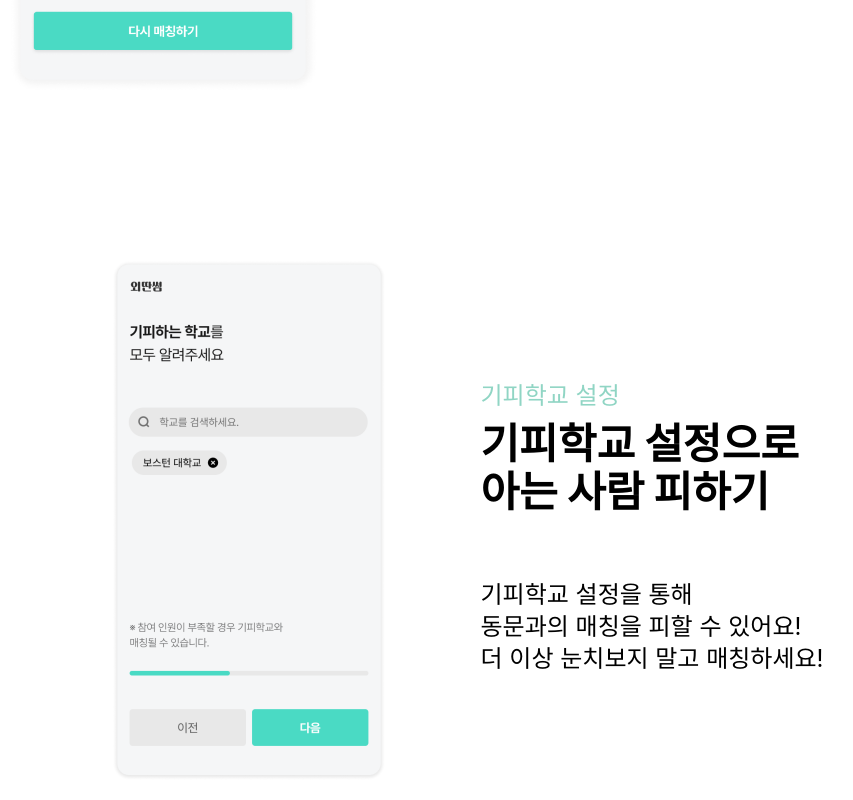
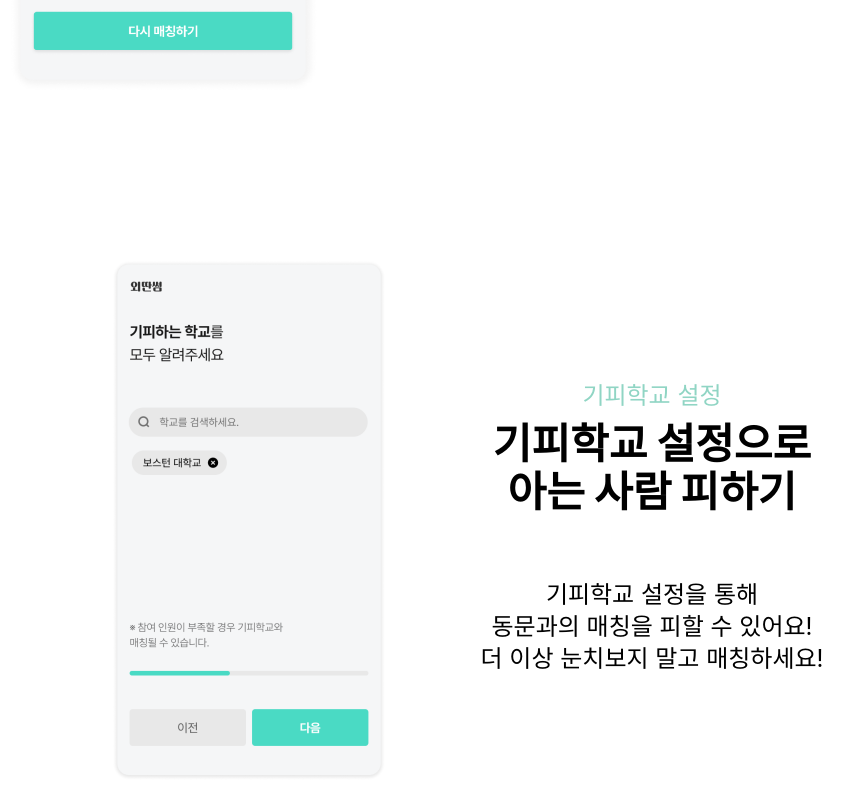
Before and after one commit to leejiho9898/lonessum-Landing, a Next.js app: page / in a window 1280 px wide. Shown: the part 2520-3320 px from the top of the page, without its empty margins (174-1027 px from the left). Built offline with nearby package versions, Linux system fonts and the light colour scheme; a web font is replaced by a local one.

Commit message:
feat: 기획 수정에 의한 변경

```diff
--- a/components/Footer.tsx
+++ b/components/Footer.tsx
@@ -24,7 +24,7 @@ function Footer() {
             </a>
           </InfoStlyed>
           <InfoStlyed>
-            <a href="http://pf.kakao.com/_XUkxkb"> 카카오톡</a>
+            <a href="http://pf.kakao.com/_XyXIxj/chat"> 카카오톡</a>
           </InfoStlyed>
           <InfoStlyed>
             <a href="https://www.linkedin.com/company/lonessum/">링크드인</a>
@@ -53,13 +53,17 @@ const FooterLayout = styled.footer`
 const FooterContents = styled.div`
   margin: 0 auto;
   padding: 80px 10px;
-
+  max-width: 1040px;
+  width: 100%;
   display: flex;
 `;
 const InfoBox = styled.div`
   width: 150px;
   font-weight: 700;
   font-size: 20px;
+  ${media.medium} {
+    font-size: 12px;
+  }
 `;
 const InfoTit = styled.div`
   color: #abacb0;
@@ -73,7 +77,7 @@ const EtcInfos = styled.div`
   line-height: 30px;
   font-size: 20px;
   ${media.medium} {
-    font-size: 14px;
+    font-size: 12px;
   }
 `;
 
--- a/components/GoAppBox.tsx
+++ b/components/GoAppBox.tsx
@@ -5,7 +5,7 @@ import { media } from "../styles/media";
 function GoAppBox() {
   return (
     <GoAppLinkStyled>
-      <a href="https://app.lonessum.com">매칭하러 가기</a>
+      <a href="https://lonessum.com">매칭하러 가기</a>
     </GoAppLinkStyled>
   );
 }
@@ -24,9 +24,11 @@ export const GoAppLinkStyled = styled.div`
   font-size: 30px;
   box-shadow: rgba(0, 0, 0, 0.24) 0px 3px 8px;
   ${media.medium} {
-    width: 200px;
-    height: 40px;
-    font-size: 18px;
+    margin: 36px 0 0 0;
+    width: 165px;
+    height: 37px;
+    font-size: 16px;
+    z-index: 9999;
   }
 `;
 
--- a/components/Main.tsx
+++ b/components/Main.tsx
@@ -54,7 +54,7 @@ function Main() {
           />
         </ImageWrapper>
       </MainContentsReverse>
-      <MainContentsReverse>
+      <CenterContents>
         <MainRightDescription>
           <DescriptionTit>기피학교 설정</DescriptionTit>
           <SubTit>
@@ -74,7 +74,7 @@ function Main() {
             alt="설문 이미지"
           />
         </ImageWrapper>
-      </MainContentsReverse>
+      </CenterContents>
       <MainContents>
         <MainDescription>
           <DescriptionTit>안전 시스템</DescriptionTit>
@@ -82,9 +82,9 @@ function Main() {
             자동 인증 시스템으로 <br /> 외딴썸에서 안전하게
           </SubTit>
           <div>
-            1. 학교 이메일을 통한 본인 인증
-            <br /> 2. 24시간 불건전 유저 모니터링
-            <br /> 3. 비매너 유저 신고 기능
+            ✅ 학교 이메일을 통한 본인 인증
+            <br /> ✅ 24시간 불건전 유저 모니터링
+            <br /> ✅ 비매너 유저 신고 기능
           </div>
         </MainDescription>
         <ImageWrapper>
@@ -99,12 +99,12 @@ function Main() {
       <MainContents>
         <MainDescription>
           <SubTit>
-            매일 10시 <br /> 엄선된 유학생이 <br />
+            매일 10시 <br /> 최적의 상대가 <br />
             소개됩니다.
           </SubTit>
           <div>
             메일을 통해 학교인증을 마치고
-            <br /> 이상형 테스트에 통과하신 여성회원
+            <br /> 매칭 알고리즘이 선정한 회원
           </div>
         </MainDescription>
         <ImageWrapper>
@@ -123,11 +123,13 @@ function Main() {
 const MainLayout = styled.main`
   margin: 0 auto;
   max-width: 1000px;
+  line-height: 32px;
   font-size: 24px;
   padding: 0 40px;
   ${media.medium} {
     padding: 0 20px;
-    font-size: 18px;
+    font-size: 16px;
+    line-height: 24px;
   }
   ${media.small} {
     padding: 0 12px;
@@ -145,8 +147,12 @@ const MainRightDescription = styled(Description)`
     margin-left: 0px;
   }
 `;
+
 const DescriptionTit = styled.div`
   color: #90d5c4;
+  ${media.medium} {
+    font-size: 16px;
+  }
 `;
 const SubTit = styled.div`
   margin: 8px 0 63px 0;
@@ -154,15 +160,20 @@ const SubTit = styled.div`
   line-height: 48px;
   font-weight: 800;
   ${media.medium} {
-    font-size: 32px;
-    line-height: 34px;
+    margin: 8px 0 40px 0;
+    font-size: 24px;
+    line-height: 28px;
   }
 `;
 const MainContents = styled(Contents)`
   padding-top: 120px;
-  line-height: 32px;
 `;
 const MainContentsReverse = styled(MainContents)`
   flex-direction: row-reverse;
 `;
+
+const CenterContents = styled(MainContentsReverse)`
+  text-align: center;
+  width: 100%;
+`;
 export default Main;
```
Also changed, not shown: 1 other file (tests, documents, lock files or other folders).
